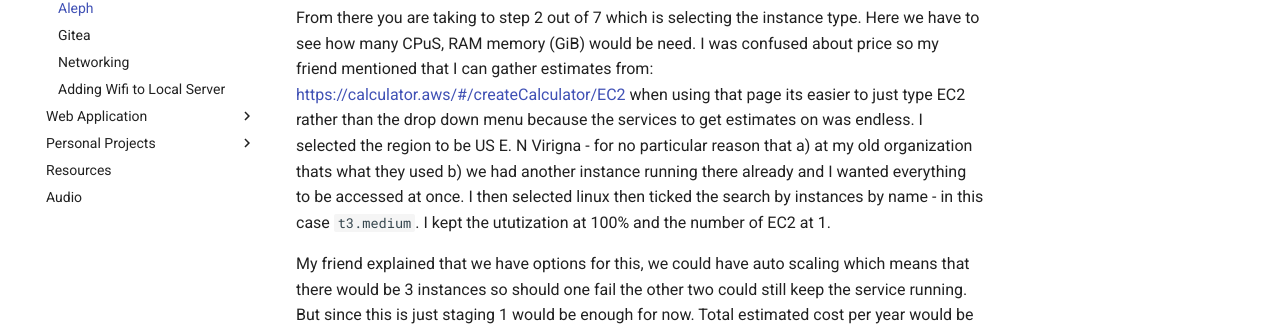
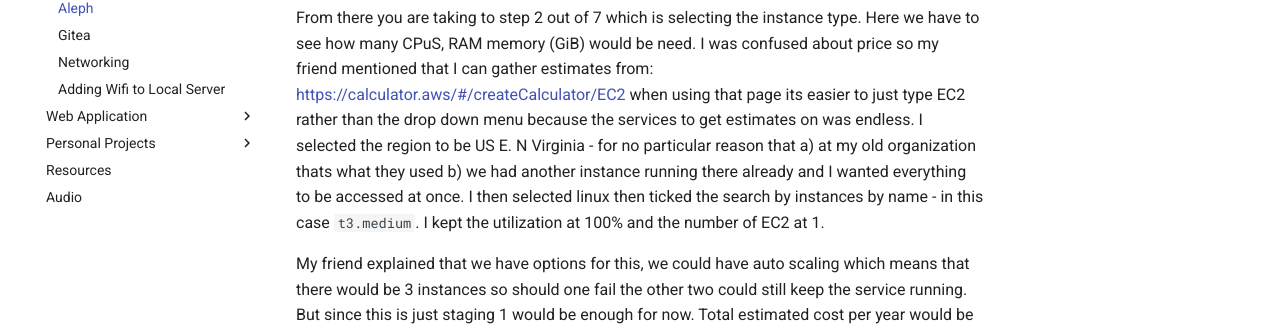
Before and after one commit to sunflowerno0b/ATW, an MkDocs documentation site: the page built from docs/Aleph.md, in a window 1280 px wide and 900 px high. Shown: the part 453-781 px from the top of the window. Built offline with MkDocs 1.6.1 and Material for MkDocs 9.7.7, drawn with Linux system fonts in a browser that asks for light colours; comment, search, counter and statistics services are not loaded; some of the changed text lies outside the part shown.

Commit message:
spelling issues ammended

```diff
--- a/docs/Aleph.md
+++ b/docs/Aleph.md
@@ -5,7 +5,7 @@ In order to run Aleph it would be easiest to manage via an AWS EC2 instance. To
 
 1) https://console.aws.amazon.com/ec2/v2/home?region=us-east-1#LaunchInstanceWizard: and select the server that you wanted- for this case I selected Ubuntu 20.05 LTS Server with the 64 bit x86.
 
-From there you are taking to step 2 out of 7 which is selecting the instance type. Here we have to see how many CPuS, RAM memory (GiB) would be need. I was confused about price so my friend mentioned that I can gather estimates from: https://calculator.aws/#/createCalculator/EC2 when using that page its easier to just type EC2 rather than the drop down menu because the services to get estimates on was endless. I selected the region to be US E. N Virigna - for no particular reason that a) at my old organization thats what they used b) we had another instance running there already and I wanted everything to be accessed at once. I then selected linux then ticked the search by instances by name - in this case `t3.medium`. I kept the ututization at 100% and the number of EC2 at 1.
+From there you are taking to step 2 out of 7 which is selecting the instance type. Here we have to see how many CPuS, RAM memory (GiB) would be need. I was confused about price so my friend mentioned that I can gather estimates from: https://calculator.aws/#/createCalculator/EC2 when using that page its easier to just type EC2 rather than the drop down menu because the services to get estimates on was endless. I selected the region to be US E. N Virginia - for no particular reason that a) at my old organization thats what they used b) we had another instance running there already and I wanted everything to be accessed at once. I then selected linux then ticked the search by instances by name - in this case `t3.medium`. I kept the utilization at 100% and the number of EC2 at 1.
 
 My friend explained that we have options for this, we could have auto scaling which means that there would be 3 instances so should one fail the other two could still keep the service running. But since this is just staging 1 would be enough for now. Total estimated cost per year would be 288USD.
 
```
Also changed, not shown: other parts of docs/Aleph.md (+1 -1 lines).
